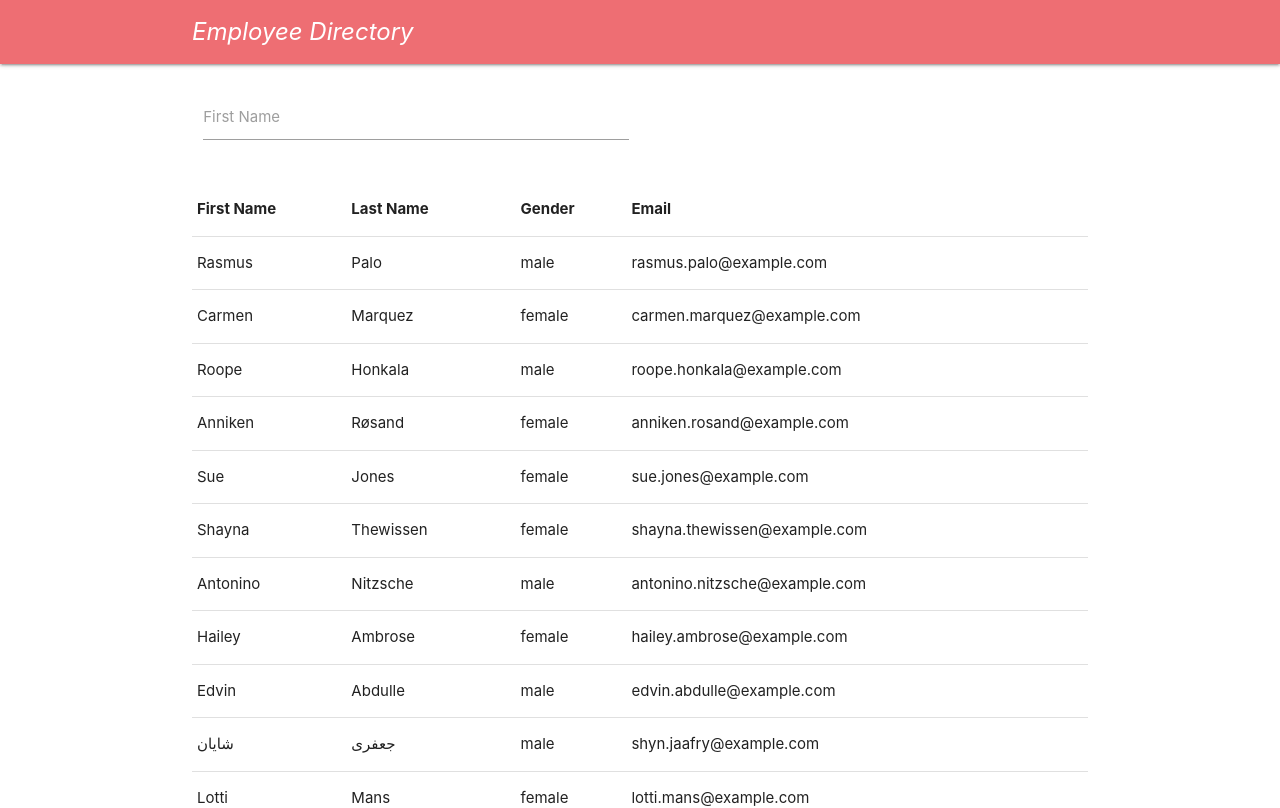
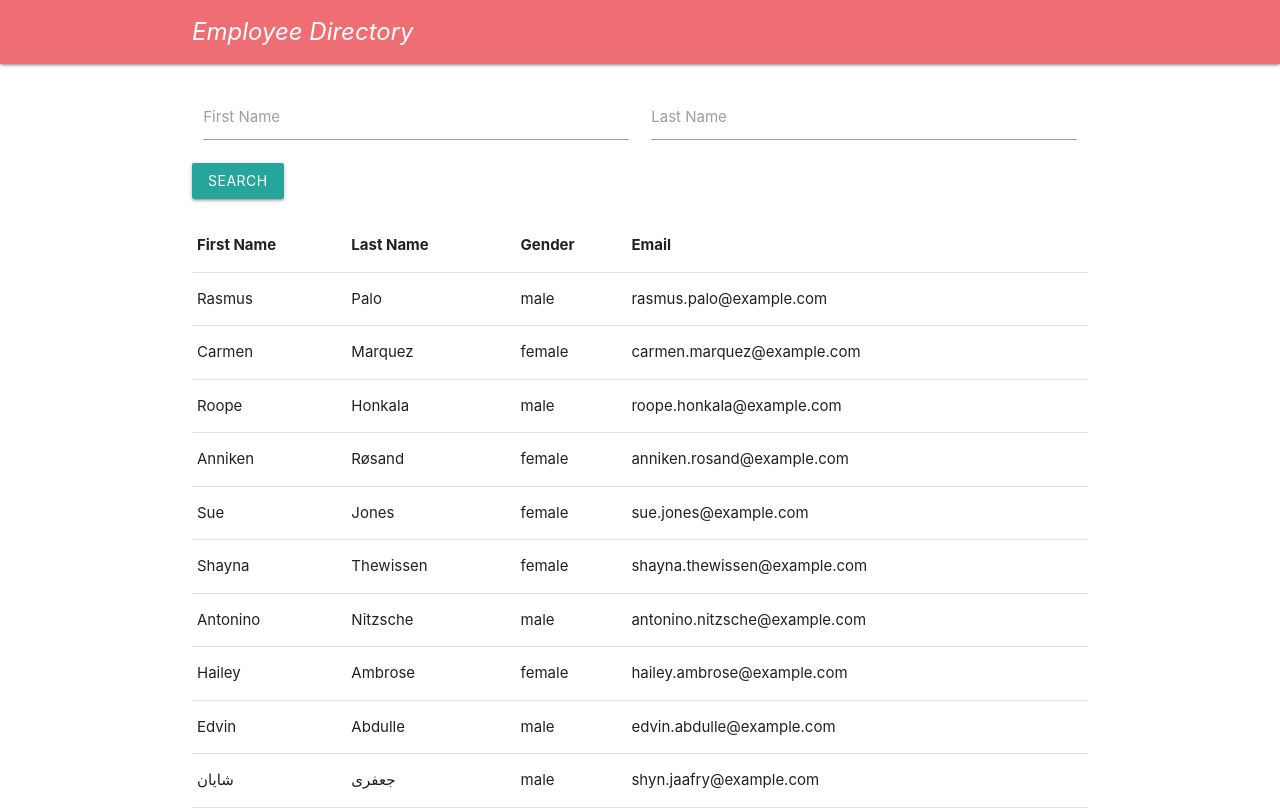
Before and after one commit to pfvatterott/Employee-Directory, a React (Create React App) app in the folder employeedirectory/: page / in a window 1280 px wide. Shown: the top 808 px of the page. Built offline with nearby package versions, Linux system fonts and the light colour scheme.

Commit message:
Added button

```diff
--- a/employeedirectory/src/App.js
+++ b/employeedirectory/src/App.js
@@ -6,6 +6,7 @@ import Wrapper from "./components/Wrapper";
 import Row from "./components/Row";
 import TextField from "./components/TextField"
 import employees from "./employees.json"
+import { Button, Card, Col } from 'react-materialize';
 
 class App extends Component {
   state = {
@@ -19,7 +20,14 @@ class App extends Component {
         <Navbar />
         <Wrapper>
           <Row>
-            <TextField />
+            <TextField>
+              <Button
+                node="button"
+                type="submit"
+                waves="light"
+              >
+                Search</Button>
+            </TextField>
           </Row>
           <Row>
             <TableHead>
--- a/employeedirectory/src/components/TextField/index.js
+++ b/employeedirectory/src/components/TextField/index.js
@@ -1,10 +1,18 @@
 import React from "react";
 
-function TextField() {
+function TextField(props) {
     return (
-        <div class="input-field col s6">
-            <input id="first_name" type="text" class="validate"></input>
-            <label for="first_name">First Name</label>
+        <div>
+            <div class="input-field col s6">
+                <input id="first_name" type="text" class="validate"></input>
+                <label for="first_name">First Name</label>
+            </div>
+            <div class="input-field col s6">
+                <input id="first_name" type="text" class="validate"></input>
+                <label for="first_name">Last Name</label>
+            </div>
+
+            {props.children}
         </div>
     );
 }
```
